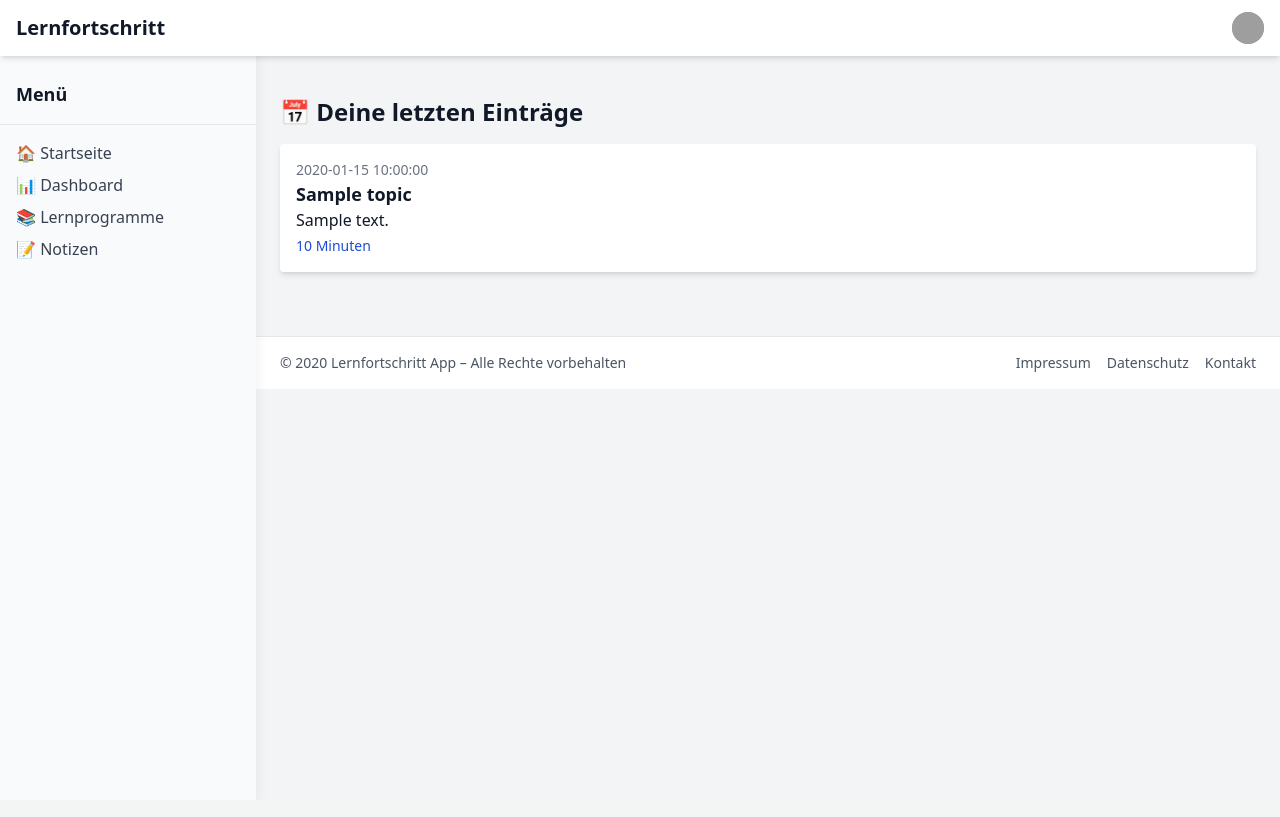
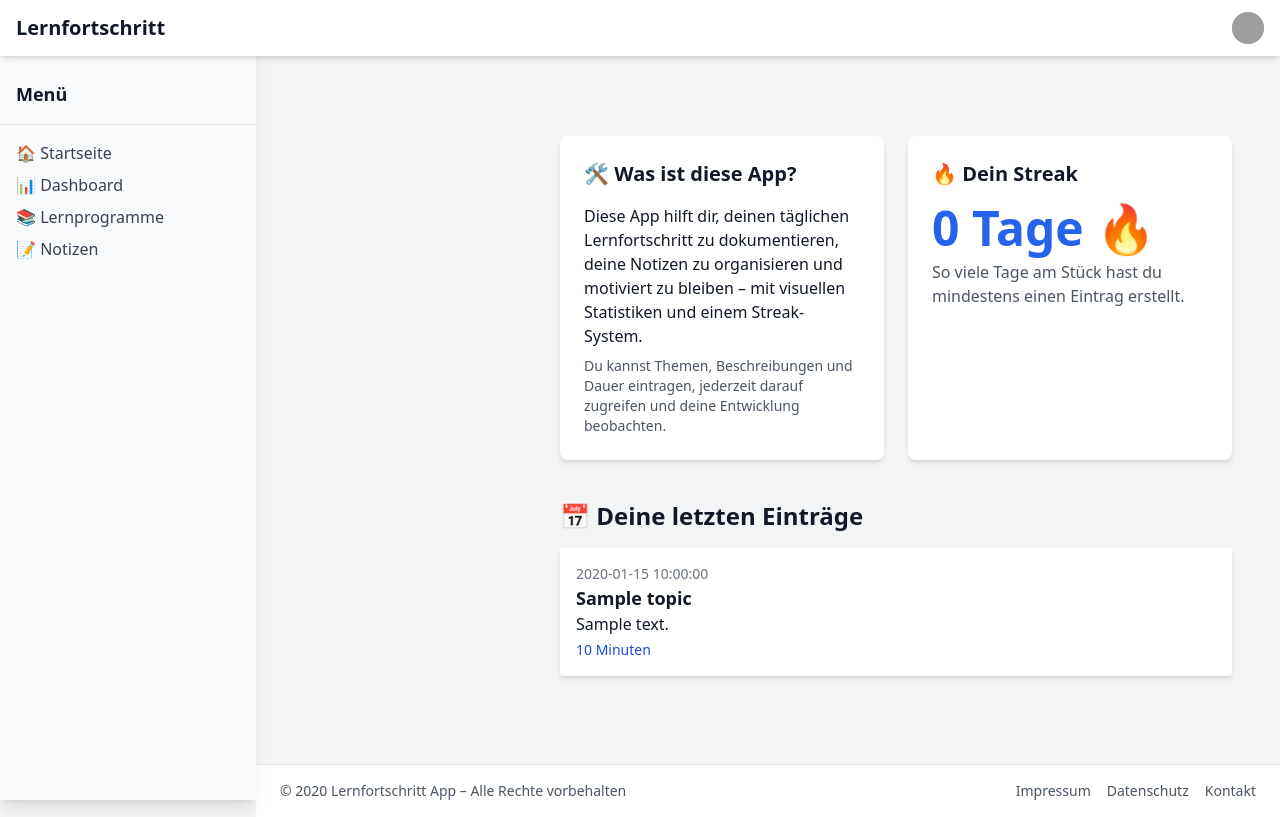
Before and after one commit to Alec961/Lernapp, a Flask app: template templates/index.html in a window 1280 px wide. Before the commit the page ends 372 px from the top, so only its background shows below. Run offline with Flask 3, Linux system fonts and the light colour scheme; the template is opened without the code that fills it: most values are stand-ins (such as "Sample title", 1, 10 or a date in 2020); some libraries are stand-ins or nearby versions; grey boxes are pictures that could not be loaded.

Commit message:
Update index.html

```diff
--- a/templates/index.html
+++ b/templates/index.html
@@ -3,6 +3,33 @@
 {% block title %}Startseite{% endblock %}
 
 {% block content %}
+<main class="p-6 mt-4 md:ml-64">
+  <div class="grid grid-cols-1 md:grid-cols-2 gap-6">
+
+    <!-- Linker Block: Tool-Erklärung -->
+    <div class="bg-white shadow-md rounded-lg p-6">
+      <h2 class="text-xl font-bold mb-4">🛠️ Was ist diese App?</h2>
+      <p>
+        Diese App hilft dir, deinen täglichen Lernfortschritt zu dokumentieren, deine Notizen zu organisieren und motiviert zu bleiben – mit visuellen Statistiken und einem Streak-System.
+      </p>
+      <p class="mt-2 text-gray-600 text-sm">
+        Du kannst Themen, Beschreibungen und Dauer eintragen, jederzeit darauf zugreifen und deine Entwicklung beobachten.
+      </p>
+    </div>
+
+    <!-- Rechter Block: Streak-Anzeige -->
+    <div class="bg-white shadow-md rounded-lg p-6">
+      <h2 class="text-xl font-bold mb-4">🔥 Dein Streak</h2>
+      <div id="streak-display" class="text-5xl font-extrabold text-blue-600">
+        {{ streak_days | default("0") }} Tage 🔥
+      </div>
+      <p class="text-gray-600 mt-2">So viele Tage am Stück hast du mindestens einen Eintrag erstellt.</p>
+    </div>
+
+  </div>
+
+  <!-- Bereich für letzte Einträge -->
+  <div class="mt-10">
     <h2 class="text-2xl font-semibold mb-4">📅 Deine letzten Einträge</h2>
 
     {% if entries %}
@@ -19,4 +46,6 @@
     {% else %}
       <p class="text-gray-600">Noch keine Einträge vorhanden.</p>
     {% endif %}
+  </div>
+</main>
 {% endblock %}
```
Lines whose indentation alone changed are shown as unchanged.
